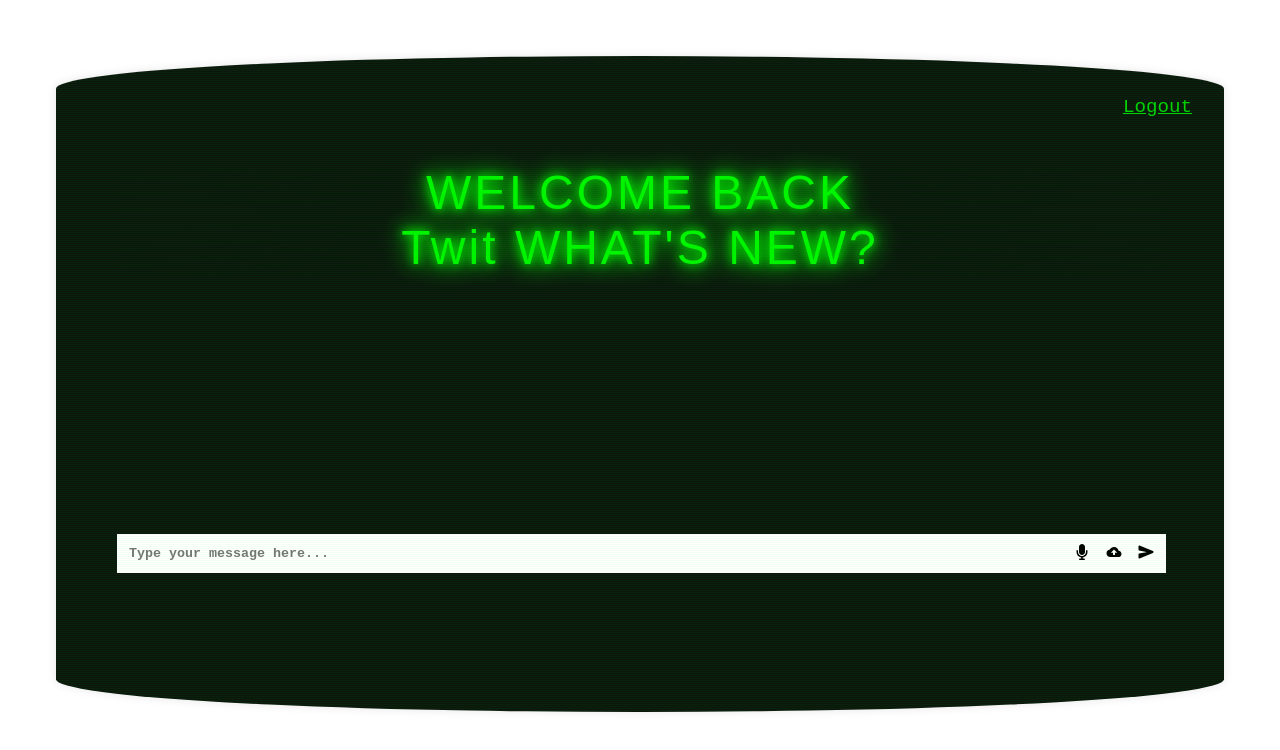
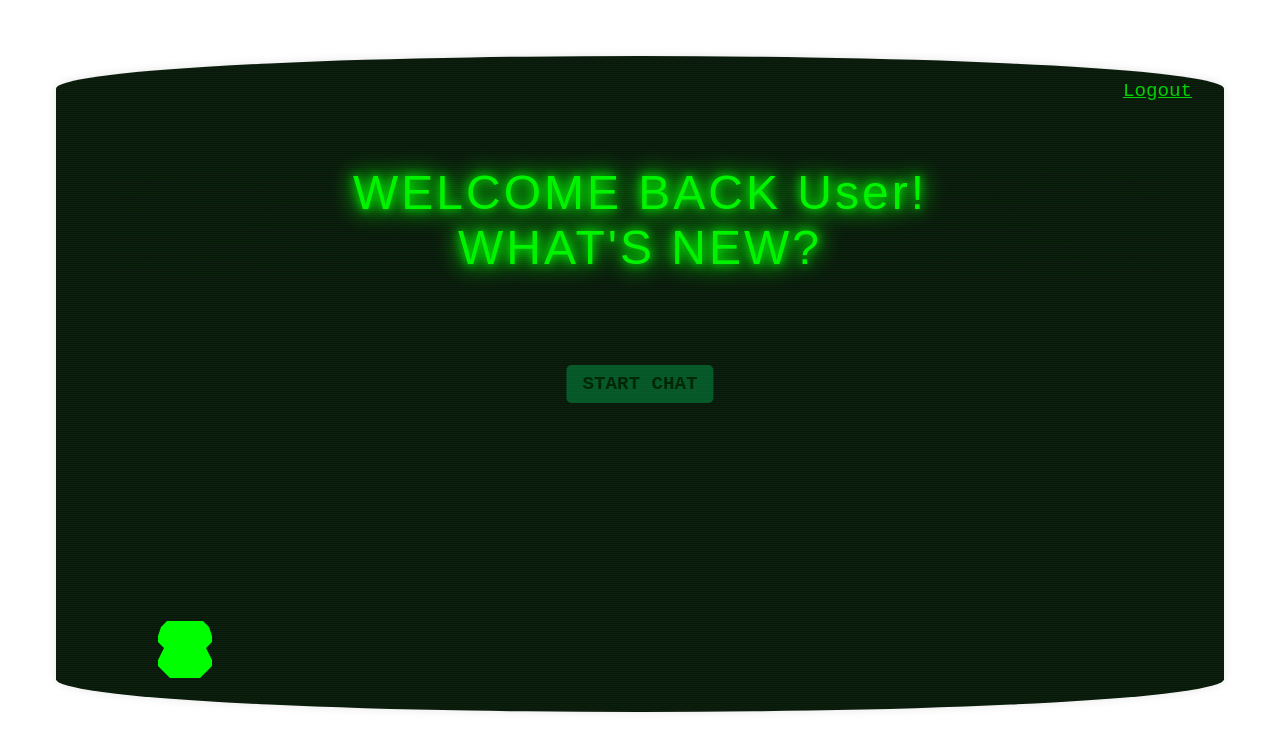
Before and after one commit to Avirall/paranormaliser-frontend, a Next.js app: page /chat in a window 1280 px wide. Shown: the top 750 px of the page. Built offline with nearby package versions, Linux system fonts and the light colour scheme; sample sign-in values are in the browser's storage.

Commit message:
ui changes

```diff
--- a/src/app/chat/page.tsx
+++ b/src/app/chat/page.tsx
@@ -16,7 +16,21 @@ export default function CRTTerminal() {
   const [fullname, setFullname] = useState("");
   const screenRef = useRef<HTMLDivElement>(null);
   const [loading, setLoading] = useState(true);
+  const [responseLoading, setResponseLoading] = useState(false);
   const [chatHistory, setChatHistory] = useState<any>([]);
+  const [displayedText, setDisplayedText] = useState("");
+  const [startChat, setStartChat] = useState(false);
+
+  useEffect(() => {
+    let index = 0;
+    const interval = setInterval(() => {
+      setDisplayedText((prev) => prev + response.charAt(index));
+      index++;
+      if (index >= response.length) clearInterval(interval);
+    }, 30);
+
+    return () => clearInterval(interval);
+  }, [response]);
   const router = useRouter();
 
   useEffect(() => {
@@ -45,6 +59,9 @@ export default function CRTTerminal() {
     let final_message = message;
     setFinalMessage(final_message);
     if (final_message) {
+      setResponse("");
+      setDisplayedText("");
+      setResponseLoading(true);
       let aiResponse: string =
         (await get_response(message)) || "No response from AI.";
       setResponse(aiResponse);
@@ -52,9 +69,9 @@ export default function CRTTerminal() {
         ...prev,
         { user: final_message, ai: aiResponse },
       ]);
-      console.log(chatHistory);
       setMessage("");
     }
+    setResponseLoading(false);
   };
 
   const handleKeyPress = (e: React.KeyboardEvent) => {
@@ -115,28 +132,43 @@ export default function CRTTerminal() {
             <div ref={screenRef} className={styles.screen}>
               <div className={styles.static}></div>
 
-              {!finalMessage && (
+              {chatHistory.length === 0 && (
                 <div className={styles.welcomeText}>
-                  WELCOME BACK
+                  WELCOME BACK {fullname || "User"}!
                   <br />
-                  {window.localStorage.getItem("fullname") || "Twit"}{" "}
                   WHAT&apos;S NEW?
                 </div>
+              )}
+
+              {responseLoading && (
+                <div className={styles.loadingText}>LOADING RESPONSE...</div>
               )}
             </div>
           </div>
           <div className={styles.Window}>
-            {response && (
-              <div className={styles.responseContainer}>
-                <div className={styles.responseText}>{response}</div>
+            {displayedText && (
+              <div className={styles.responseText}>
+                {displayedText.split("\n").map((line, i) => (
+                  <div key={i}>{line}</div>
+                ))}
               </div>
             )}
           </div>
+          {!startChat && (
+            <div
+              className={styles.startChatButton}
+              onClick={() => setStartChat(true)}
+            >
+              START CHAT
+            </div>
+          )}
+          {startChat && (
             <div className={styles.chat_container}>
               <div className={styles.chatInputContainer}>
                 <input
                   placeholder="Type your message here..."
                   value={message ?? ""}
+                  disabled={responseLoading}
                   onChange={(e) => setMessage(e.target.value)}
                   onKeyDown={handleKeyPress}
                 />
@@ -148,13 +180,21 @@ export default function CRTTerminal() {
                 <IoMdCloudUpload color="black" />
               </div>
               <div className={styles.icons}>
-              <IoSend color="black" onClick={handleChatSubmit} />
+                <IoSend
+                  color="black"
+                  onClick={
+                    !responseLoading ? () => handleChatSubmit() : () => {}
+                  }
+                />
               </div>
             </div>
-          {/* <div className={styles.courageContainer}>
+          )}
+        </div>
+        {!startChat && (
+          <div className={styles.courageContainer}>
             <div className={styles.courage} onClick={handleCourageClick}></div>
-          </div> */}
           </div>
+        )}
       </div>
     </div>
   );
--- a/src/app/chat/styles.module.scss
+++ b/src/app/chat/styles.module.scss
@@ -255,3 +255,68 @@ $darker-green: #000800;
   max-height: 30rem;
   overflow-y: scroll;
 }
+
+.loadingText {
+  color: #00ff00cc;
+  font-family: "Courier New", Courier, monospace;
+  font-size: 1.5rem;
+  text-align: center;
+  overflow: hidden;
+  white-space: nowrap;
+  border-right: 2px solid #00ff00;
+  width: fit-content;
+  position: relative;
+  top: 5rem;
+  margin: 0 auto;
+  animation: typing 1.5s steps(20) 1s 1 normal both,
+    blinkCursor 0.7s steps(1) infinite;
+}
+
+@keyframes typing {
+  from {
+    width: 0;
+  }
+  to {
+    width: 20ch;
+  }
+}
+
+@keyframes blinkCursor {
+  0% {
+    border-color: #00ff00;
+  }
+  50% {
+    border-color: transparent;
+  }
+  100% {
+    border-color: #00ff00;
+  }
+}
+
+.responseText {
+  color: #00ff00cc;
+  font-family: "Courier New", Courier, monospace;
+  font-size: 1.35rem;
+  font-weight: bold;
+  text-align: center;
+  position: relative;
+  top: 6rem;
+  white-space: pre-wrap;
+}
+
+.startChatButton {
+  position: absolute;
+  top: 16rem;
+  left: 50%;
+  transform: translateX(-50%);
+  background-color: #08552c;
+  color: #001500cc;
+  padding: 0.5rem 1rem;
+  font-weight: bold;
+  border-radius: 5px;
+  cursor: pointer;
+  font-family: "Courier New", Courier, monospace;
+  font-size: 1.2rem;
+  text-decoration: none;
+  text-align: center;
+}
--- a/src/components/styles/logout.module.scss
+++ b/src/components/styles/logout.module.scss
@@ -1,6 +1,6 @@
 .logout {
   position: absolute;
-  top: 2.5rem;
+  top: 1.5rem;
   right: 2rem;
   color: #00ff00cc;
   font-family: "Courier New", Courier, monospace;
```
Lines whose indentation alone changed are shown as unchanged.
